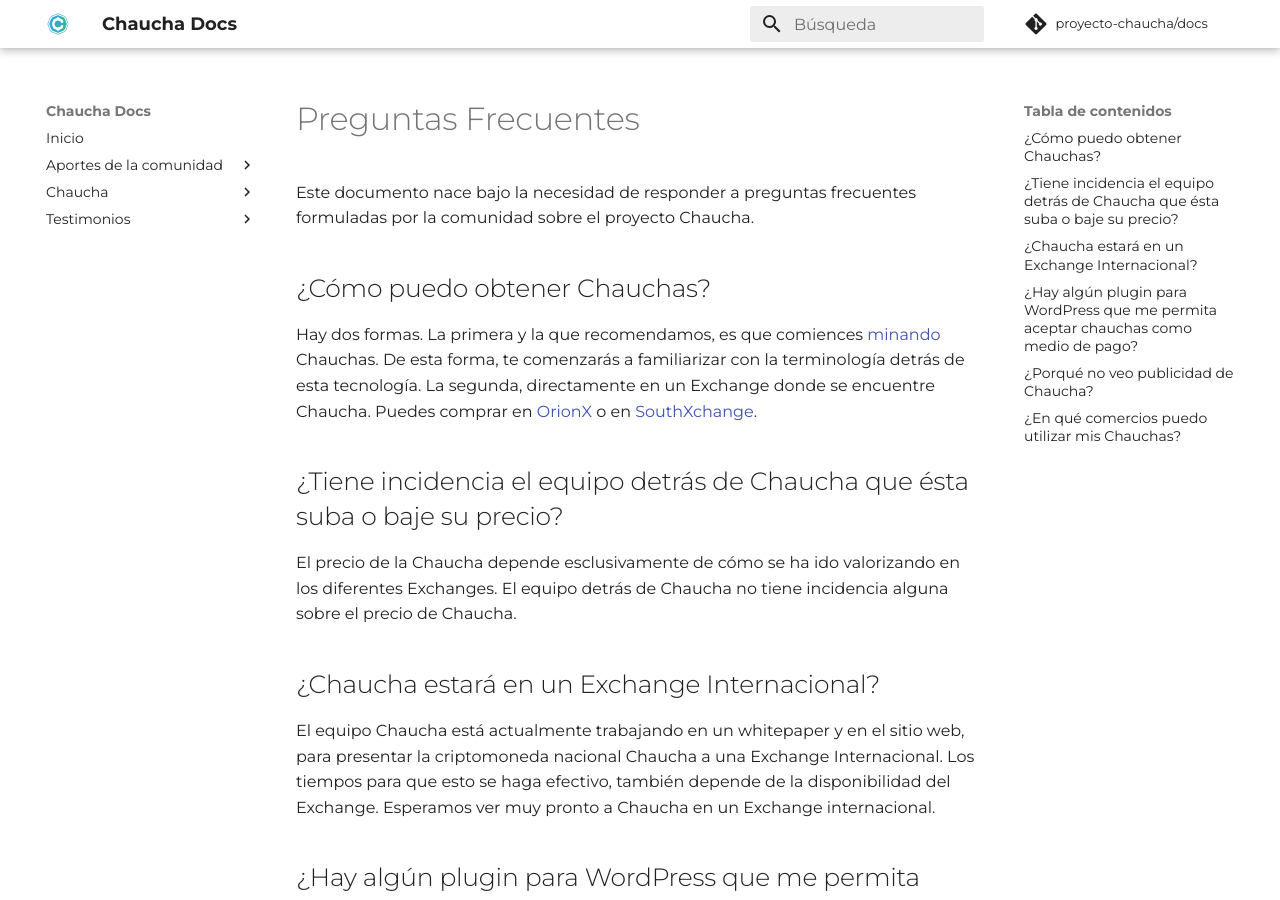
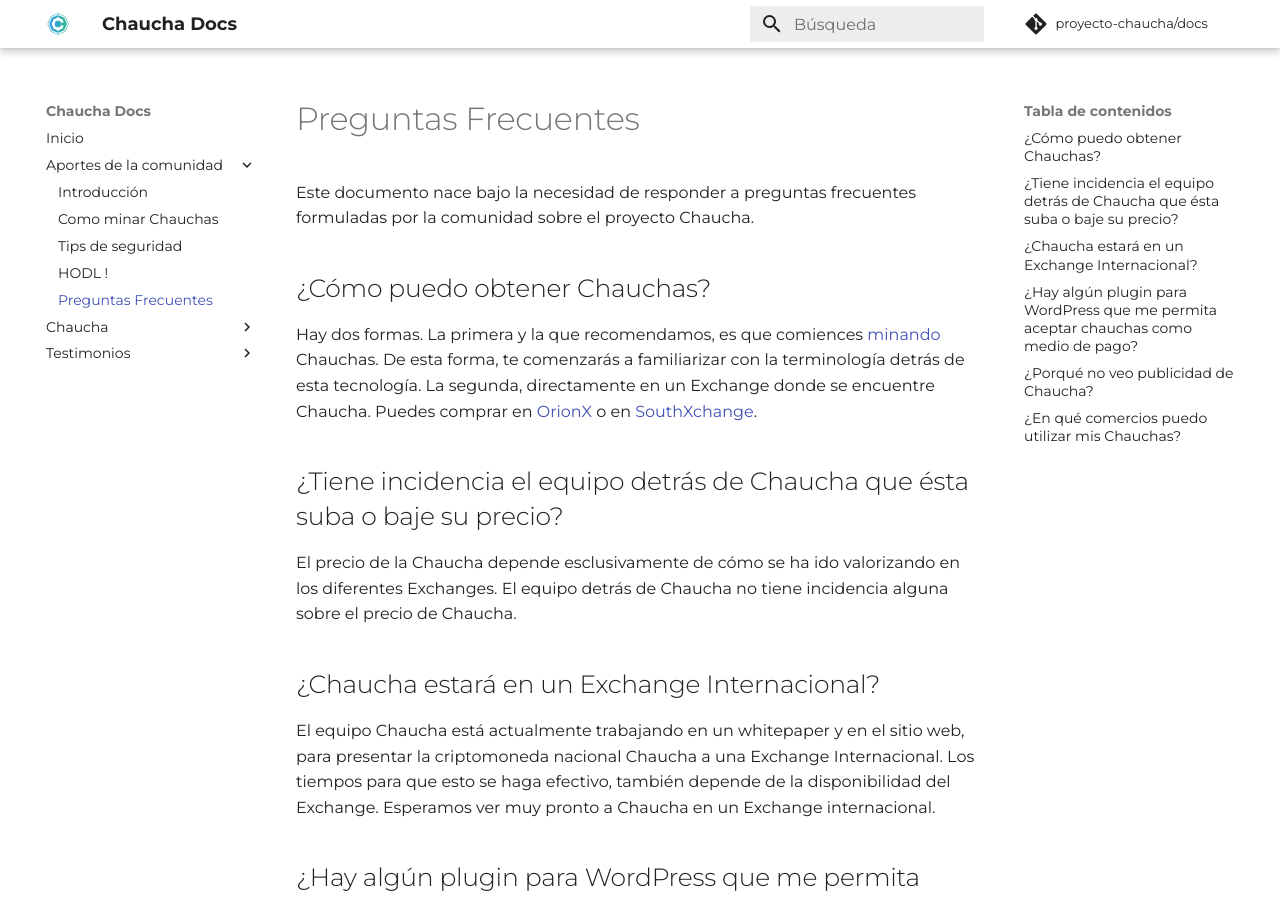
Before and after one commit to proyecto-chaucha/docs, an MkDocs documentation site: the page built from docs/faq.md, in a window 1280 px wide and 900 px high. Built offline with MkDocs 1.6.1 and Material for MkDocs 9.7.7, drawn with Linux system fonts in a browser that asks for light colours; comment, search, counter and statistics services are not loaded; old or Windows-style settings are respelled for this version of MkDocs.

Commit message:
FAQ
Agregado la página faq.md al archivo de menú de Chaucha Docs

```diff
--- a/mkdocs.yml
+++ b/mkdocs.yml
@@ -6,6 +6,7 @@
       - Como minar Chauchas: mining.md
       - Tips de seguridad: sec.md
       - HODL !: hodl.md
+      - Preguntas Frecuentes: faq.md
     - Chaucha:
       - Whitepaper: whitepaper.md
     - Testimonios:
```
